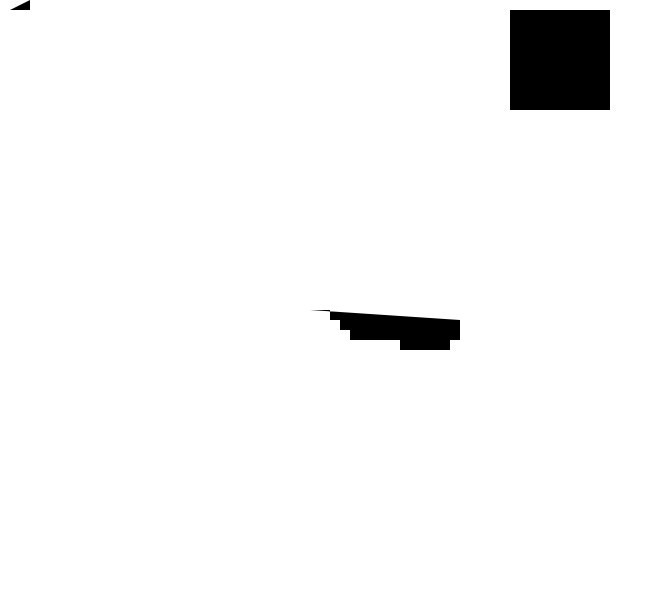
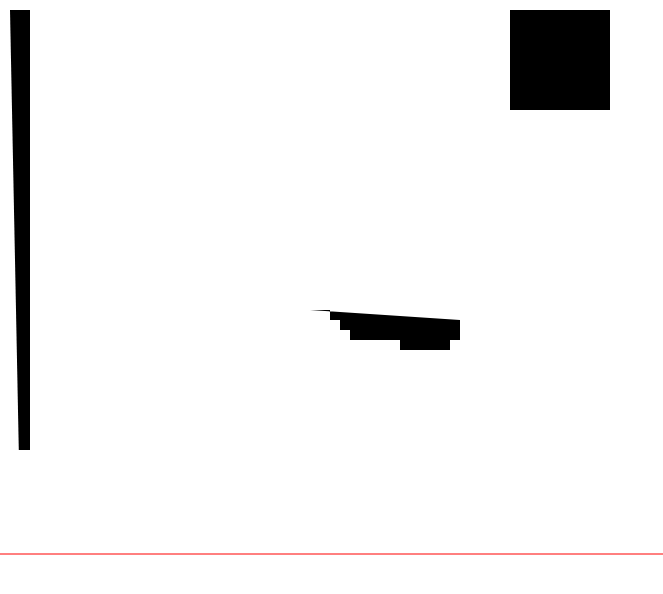
Before and after one commit to Log-Wall/nexworld3, a React (Create React App) app: page / in a window 1280 px wide. Shown: the top 594 px of the page, without its empty margins (0-663 px from the left). Built offline with nearby package versions, Linux system fonts and the light colour scheme.

Commit message:
experiments

```diff
--- a/src/components/WorldMap.js
+++ b/src/components/WorldMap.js
@@ -1,5 +1,5 @@
 import React, { useState, useEffect } from "react";
-import { geoEqualEarth, geoPath } from "d3-geo";
+import { geoCircle, geoEqualEarth, geoPath } from "d3-geo";
 import { feature } from "topojson-client";
 import * as t from "topojson-client";
 
@@ -38,13 +38,18 @@ const testTopo = {
         { type: "Polygon", arcs: [[2]] },
       ],
     },
+    markers: {
+      type: "GeometryCollection",
+      geometries: [
+        { type: "Point", coordinates: [[5, 5, 2]] }
+      ]
+    }
   },
   arcs: [
     [
       [0, 0],
       [2, 0],
-      [0, -1],
-      [0, -10],
+      [0, 100],
     ],
     [
       [50, 0],
@@ -55,6 +60,29 @@ const testTopo = {
     ],
   ],
 };
+const gridTopo = {
+  type: "Topology",
+  transform: { scale: [10, 10], translate: [0, 0] },
+  objects: {
+    grid: {
+      type: "GeometryCollection",
+      geometries: [
+        { type: "LineString", arcs: [[0]] },
+        { type: "LineString", arcs: [[1]] },]
+    }
+  },
+  arcs: [
+    [
+      [0, 10],
+      [100, 0],
+    ],
+    [
+      [0, 200],
+      [100, 0],
+    ],
+  ],
+};
+
 const example = {
   type: "Topology",
   transform: {
@@ -172,8 +200,19 @@
 
 globalThis.test = simpleTopology({ type: "Polygon", arcs: [[1]] });
 globalThis.testO = feature(testTopo, testTopo.objects.foo);
+globalThis.testC = feature(testTopo, testTopo.objects.foo.geometries[0]);
 //globalThis.testO = feature(example, example.objects["two-squares"]);
 globalThis.geoGenerator = geoPath()(globalThis.testO);
+
+
+const generateGrid = () => {
+  const height = 10;
+  const width = 10;
+  const offsetHeight = height / 2;
+  const offsetWidth = width / 2;
+
+
+};
 const WorldMap = () => {
   return (
     <div>
@@ -189,9 +228,21 @@ const WorldMap = () => {
               strokeWidth={0.5}
             />
           ))*/}
-          <path d={geoGenerator} />
+          {testTopo.objects.foo.geometries.map((obj, i) => {
+            return (
+              <path key={i} d={geoPath()(feature(testTopo, obj))} />
+            );
+          })}
         </g>
       </svg>
+      {gridTopo.objects.grid.geometries.map((obj, i) => {
+        return (
+          <svg key={i} width={800} height={450} viewBox="0 0 800 450"><g>
+            <path d={geoPath()(feature(gridTopo, obj))} stroke={"red"}
+              strokeWidth={1} /></g>
+          </svg>
+        );
+      })}
       <canvas></canvas>
     </div>
   );
```
